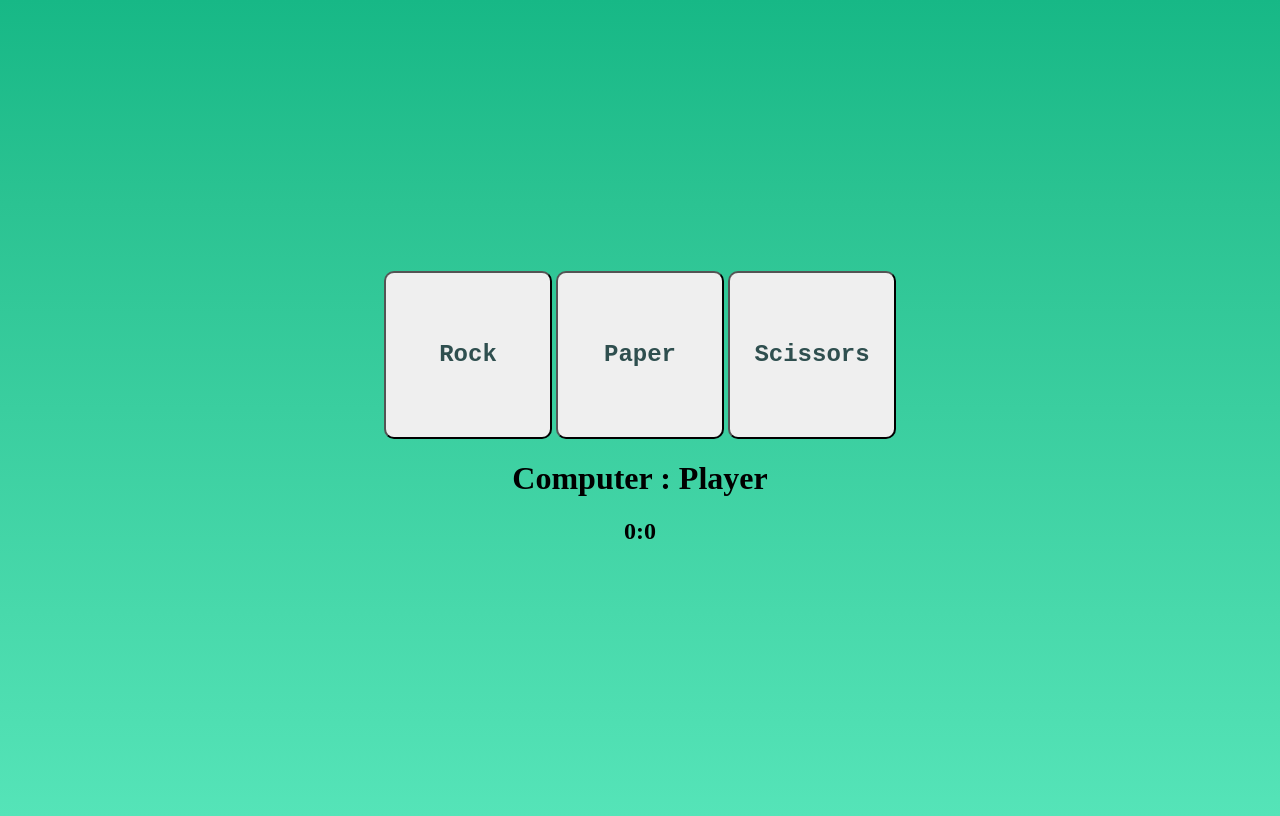
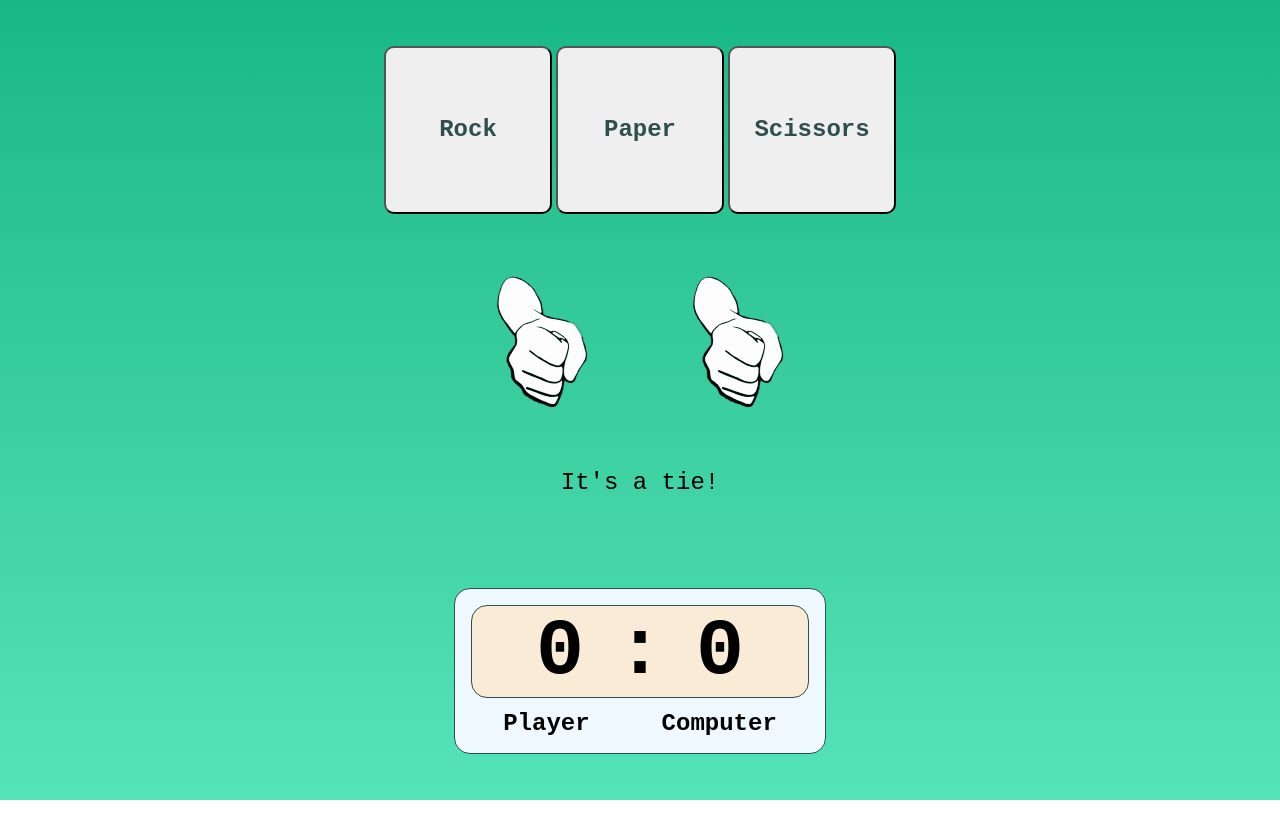
Before and after one commit to tojakopec/TOP-rock-paper-scissors, a plain HTML site: page index.html in a window 1280 px wide. Both pictures are taken after a click on the button "Rock". Drawn offline with Linux system fonts and the light colour scheme.

Commit message:
Add more styling. Add text and visual feedback on result of rounds and game.

```diff
--- a/index.html
+++ b/index.html
@@ -13,12 +13,24 @@
       <button class="playButton" id="paperButtonPlayer">Paper</button>
       <button class="playButton" id="scissorsButtonPlayer">Scissors</button>
     </div>
+    <div id="playingField">
+      <div class="selection" id="selectionPlayer"></div>
+      <div class="selection" id="selectionComputer"></div>
+    </div>
+    <div id="result">
+      <p id="resultText">Make your move!</p>
+    </div>
 
-    <div class="scoreTracker">
-      <h1>Computer : Player</h1>
-      <h2>
-        <span class="scoreComp">0</span>:<span class="scorePlayer">0</span>
-      </h2>
+    <div id="scoreTracker">
+      <div id="scorePanel">
+        <p class="score" id="playerScore">0</p>
+        <p class="score">:</p>
+        <p class="score" id="computerScore">0</p>
+      </div>
+      <div id="scoreTitles">
+        <p class="title">Player</p>
+        <p class="title">Computer</p>
+      </div>
     </div>
   </body>
 </html>
--- a/script.js
+++ b/script.js
@@ -2,121 +2,131 @@ let possibleChoices = ["rock", "paper", "scissors"];
 let pointsComputer = 0;
 let pointsPlayer = 0;
 
-const scoreTracker = document.querySelector('.scoreTracker');
-const scoreTrackerPlayer = document.querySelector('.scorePlayer');
-const scoreTrackerComputer = document.querySelector('.scoreComp');
-
-
-
-
-
+const scoreTracker = document.getElementById("scoreTracker");
+const scoreTrackerPlayer = document.getElementById("playerScore");
+const scoreTrackerComputer = document.getElementById("computerScore");
+const selectionPlayerDiv = document.getElementById("selectionPlayer");
+const selectionComputerDiv = document.getElementById("selectionComputer");
+const resultDiv = document.getElementById("result");
 
 //Generates a random int number between 0 and 3 (excl.) and looks up the index in the array of choices
-function getComputerChoice(){
+function getComputerChoice() {
   let choiceIndex = Math.floor(Math.random() * 3);
   return possibleChoices[choiceIndex];
 }
 
-function addPoint(winner){
+function addPoint(winner) {
   if (winner == "Computer") {
+    selectionComputerDiv.style.outline = "2px solid darkslategrey";
+    selectionComputerDiv.style.backgroundColor = "red";
+    resultDiv.textContent = "Computer wins round!";
     pointsComputer++;
-    }
-    else if (winner == "Player"){
+  } else if (winner == "Player") {
+    selectionPlayerDiv.style.outline = "2px solid darkslategrey";
+    selectionPlayerDiv.style.backgroundColor = "greenyellow";
+    resultDiv.textContent = "Player wins round!";
     pointsPlayer++;
   }
   updateScore();
-    if (pointsComputer == 5 || pointsPlayer == 5){
+  if (pointsComputer == 5 || pointsPlayer == 5) {
     announceWinner();
     removeButtons();
   }
 }
 
-function announceWinner(){
-    let winnerMessage = pointsComputer == 5 ? "Computer wins!" : "Player wins!";
-
-    let announcementOfWinner = document.createElement('h2');
-    announcementOfWinner.textContent = winnerMessage;
-    scoreTracker.appendChild(announcementOfWinner);
+function clearOutlines() {
+  selectionPlayerDiv.style.outline = "none";
+  selectionComputerDiv.style.outline = "none";
+  selectionComputerDiv.style.backgroundColor = "";
+  selectionPlayerDiv.style.backgroundColor = "";
 }
 
-function playRound(player){
+function announceWinner() {
+  let winnerMessage =
+    pointsComputer == 5 ? "Computer wins the game!" : "Player wins the game!";
+
+  resultDiv.textContent = winnerMessage;
+
+  resultDiv.classList.add("celebrate");
+}
+
+function playRound(playerSelection) {
+  clearOutlines();
   let comp = getComputerChoice().toLowerCase();
-    console.log(`Computer: ${comp} || Player: ${player}`);
+  updateSelections(playerSelection, comp);
 
-    if (player == comp){
-        console.log("It's a tie!");
+  if (playerSelection == comp) {
+    resultDiv.textContent = "It's a tie!";
     return;
   }
   switch (comp) {
-        case "rock":{
-            if (player == "paper"){
+    case "rock": {
+      if (playerSelection == "paper") {
         addPoint("Player");
         break;
-            }
-            else if (player == "scissors"){
-                addPoint("Computer");
-                break;
-            }
-
-        }
-        case "paper":
-            {
-            if (player == "scissors"){
-                addPoint("Player");
-                break;
-            }
-            else if (player == "rock"){
+      } else if (playerSelection == "scissors") {
         addPoint("Computer");
         break;
       }
     }
-        case "scissors":{
-            if (player == "rock"){
+    case "paper": {
+      if (playerSelection == "scissors") {
         addPoint("Player");
         break;
+      } else if (playerSelection == "rock") {
+        addPoint("Computer");
+        break;
       }
-            else if (player == "paper"){
+    }
+    case "scissors": {
+      if (playerSelection == "rock") {
+        addPoint("Player");
+        break;
+      } else if (playerSelection == "paper") {
         addPoint("Computer");
         break;
       }
     }
   }
-
 }
 
-function updateScore(){
+function updateScore() {
   scoreTrackerPlayer.textContent = pointsPlayer;
   scoreTrackerComputer.textContent = pointsComputer;
 }
 
-function removeButtons(){
+function removeButtons() {
   let buttons = document.getElementById("buttons");
 
-    while (buttons.firstChild){
+  while (buttons.firstChild) {
     buttons.removeChild(buttons.firstChild);
   }
 
-    let restartButton = document.createElement('button')
-    restartButton.className = 'playButtons';
+  let restartButton = document.createElement("button");
+  restartButton.className = "playButton";
   restartButton.innerText = "Play again";
-    restartButton.addEventListener('click', function(){
+  restartButton.addEventListener("click", function () {
     window.location.reload();
   });
   buttons.appendChild(restartButton);
-
 }
 
-const buttonRockPlayer = document.querySelector('#rockButtonPlayer');
-buttonRockPlayer.addEventListener('click', function(e){
-    playRound('rock');
+function updateSelections(playerSelection, computerSelection) {
+  selectionPlayerDiv.style.backgroundImage = `url(./assets/${playerSelection}.svg)`;
+  selectionComputerDiv.style.backgroundImage = `url(./assets/${computerSelection}.svg)`;
+}
+
+const buttonRockPlayer = document.querySelector("#rockButtonPlayer");
+buttonRockPlayer.addEventListener("click", function (e) {
+  playRound("rock");
 });
 
-const buttonScissorsPlayer = document.querySelector('#scissorsButtonPlayer');
-buttonScissorsPlayer.addEventListener('click', function(e){
-    playRound('scissors');
+const buttonScissorsPlayer = document.querySelector("#scissorsButtonPlayer");
+buttonScissorsPlayer.addEventListener("click", function (e) {
+  playRound("scissors");
 });
 
-const buttonPaperPlayer = document.querySelector('#paperButtonPlayer');
-buttonPaperPlayer.addEventListener('click', function(e){
-    playRound('paper');
+const buttonPaperPlayer = document.querySelector("#paperButtonPlayer");
+buttonPaperPlayer.addEventListener("click", function (e) {
+  playRound("paper");
 });
--- a/styles.css
+++ b/styles.css
@@ -1,5 +1,10 @@
+* {
+  margin: 0;
+  padding: 0;
+  box-sizing: border-box;
+  /* border: 1px solid red; */
+}
 body {
-  align-content: center;
   height: 100vh;
   background-image: linear-gradient(
     to bottom,
@@ -9,6 +14,8 @@ body {
     #48d9ab,
     #55e4b8
   );
+  display: flex;
+  flex-direction: column;
 }
 
 @keyframes fadeText {
@@ -68,12 +75,82 @@ body {
   animation-fill-mode: forwards;
 }
 
-.scoreTracker {
-  width: fit-content;
+#scoreTracker {
+  background-color: aliceblue;
+  padding: 1em 1em;
+  height: fit-content;
+  margin: auto;
+  border: 1px solid darkslategrey;
+  border-radius: 1em;
+  display: flex;
+  flex-direction: column;
+}
+
+#scoreTracker h2 {
+  margin: auto;
+  text-align: center;
+}
+
+#scoreTitles {
+  display: flex;
+  margin: auto;
+  margin-top: 0.5em;
+  gap: 3em;
+  padding: 0 1em;
+  font-size: 1.5em;
+  font-family: "Courier New", Courier, monospace;
+  font-weight: 600;
+}
+
+#scorePanel {
+  display: flex;
+  gap: 2em;
+  padding: 0 4em;
+  background-color: antiquewhite;
+  margin: auto;
+  border: 1px solid darkslategrey;
+  border-radius: 1em;
+}
+
+.score {
+  font-size: 5em;
+  font-family: "Courier New", Courier, monospace;
+  font-weight: 900;
   margin: auto;
 }
 
-.scoreTracker h2 {
+#playingField {
+  display: flex;
+  gap: 2em;
+  align-self: center;
+}
+
+.selection {
+  width: 164px;
+  height: 164px;
+  border-radius: 50%;
+}
+
+.winnerMessage {
+  font-size: 2em;
+  font-family: "Courier New", Courier, monospace;
+  font-weight: 600;
+  padding-top: 1em;
+}
+
+#result {
+  font-size: 1.5em;
+  font-family: "Courier New", Courier, monospace;
   margin: auto;
-  text-align: center;
 }
+
+.celebrate {
+  font-size: 4em;
+  font-family: "Courier New", Courier, monospace;
+  font-weight: 600;
+  background-color: coral;
+  padding: 0.5em 1em;
+  border-radius: 1em;
+  border: 1px solid darkslategrey;
+  box-shadow: 2px 2px 2px darkslategrey;
+}
```
Lines whose indentation alone changed are shown as unchanged.
